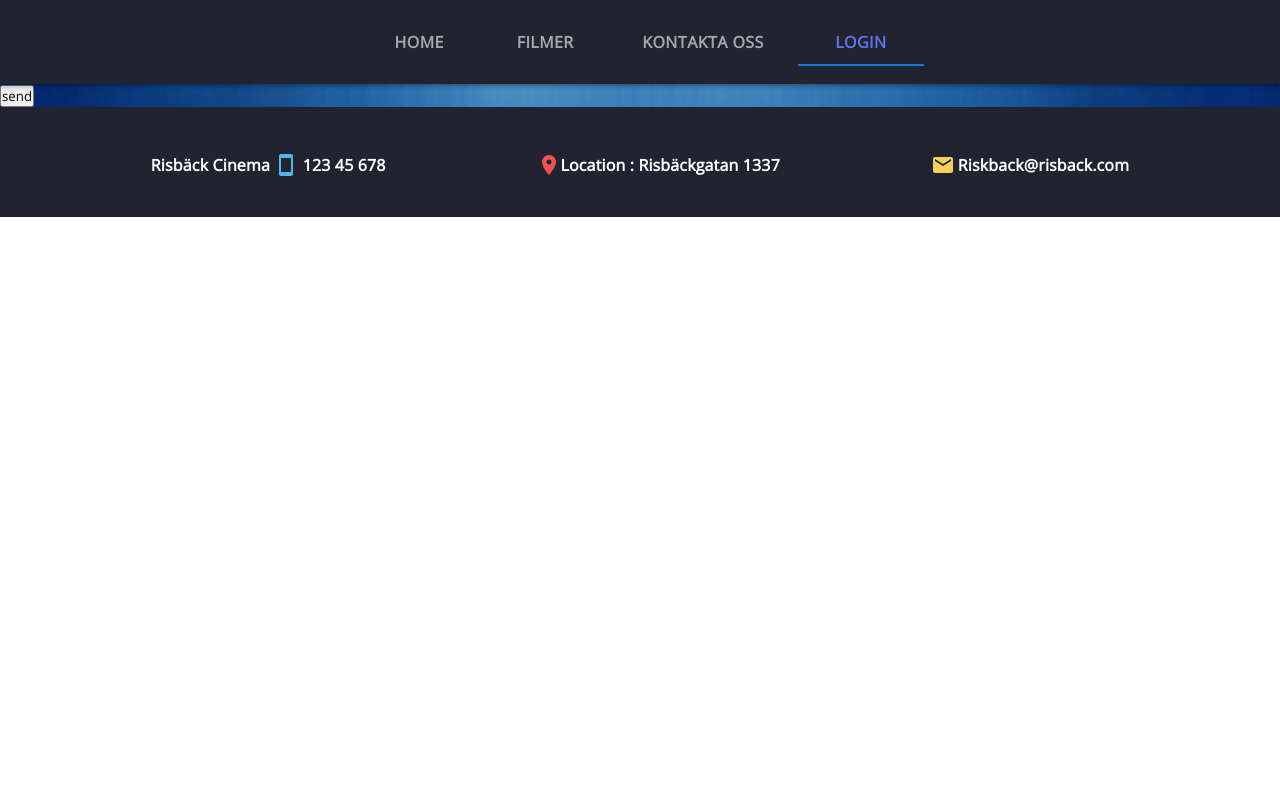
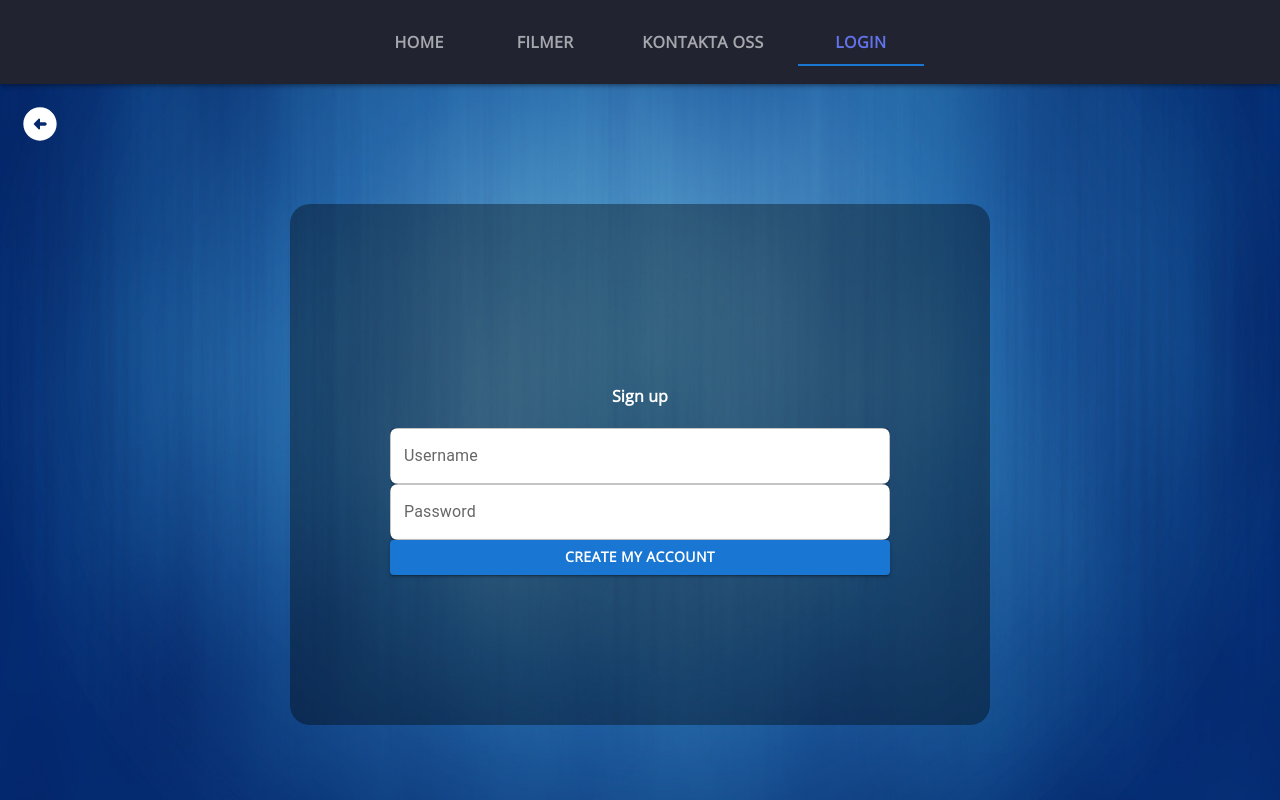
Before and after one commit to PontusVallgren/Kino-Cinema, a Next.js app: page /login in a window 1280 px wide. Both pictures are taken after a click on the element "Sign up". Shown: the top 800 px of the page. Built offline with nearby package versions, Linux system fonts and the light colour scheme.

Commit message:
styled sign up page

```diff
--- a/src/components/SignUp.tsx
+++ b/src/components/SignUp.tsx
@@ -1,7 +1,23 @@
-import React from "react";
+import { FormGroup, TextField } from "@mui/material";
+import { Box } from "@mui/system";
+import React, { useState } from "react";
+import classes from "../pages/login/index.module.css";
+import {
+  CenterHorizon,
+  CustomButton,
+  CustomText,
+  PreviousPageBtn,
+} from "./CustomMUI/CustomUI";
+import PreviousPageButton from "./PreviousPageButton";
 
-const SignUp: React.FC = () => {
-  const handleSign = async () => {
+type signUpProp = {
+  userClickedBack: (value: boolean) => void;
+};
+const SignUp: React.FC<signUpProp> = ({ userClickedBack }) => {
+  const [userName, setUserName] = useState<string>("");
+  const [userPassword, setUserPassword] = useState<string>("");
+
+  const handleSignUp = async () => {
     await fetch(`/api/account`, {
       method: "POST",
 
@@ -9,14 +25,48 @@ const SignUp: React.FC = () => {
         "Content-Type": "application/json",
       },
       body: JSON.stringify({
-        userId: "foo88",
-        userPassword: "hehi",
+        userId: userName,
+        userPassword: userPassword,
       }),
     });
   };
   return (
     <>
-      <button onClick={handleSign}>send</button>
+      <PreviousPageBtn onClick={() => userClickedBack(true)} />
+      <Box className={classes.emptySpaceOfSignUp}>
+        <Box className={classes.loginForm}>
+          <CustomText className={classes.loginTitle}>Sign up</CustomText>
+          <CenterHorizon component="form">
+            <FormGroup aria-label="position">
+              <TextField
+                id="username"
+                variant="outlined"
+                label="Username"
+                className={classes.userInput}
+                onChange={(e) => setUserName(e.target.value)}
+                color="info"
+              />
+              <TextField
+                id="userPassword"
+                label="Password"
+                variant="outlined"
+                type="password"
+                className={classes.userInput}
+                onChange={(e) => setUserPassword(e.target.value)}
+              />
+              <CustomButton
+                onClick={handleSignUp}
+                color="primary"
+                variant="contained"
+                type="submit"
+                className={classes.loginBtn}
+              >
+                Create my account
+              </CustomButton>
+            </FormGroup>
+          </CenterHorizon>
+        </Box>
+      </Box>
     </>
   );
 };
--- a/src/pages/login/index.module.css
+++ b/src/pages/login/index.module.css
@@ -24,6 +24,10 @@
     padding: 120px 0 250px 0;
 }
 
+.emptySpaceOfSignUp {
+    padding: 35px 0 250px 0;
+}
+
 .loginBtn {
     margin: 15px 5px 0 5px;
     padding: 10px;
--- a/src/pages/login/index.tsx
+++ b/src/pages/login/index.tsx
@@ -14,6 +14,7 @@ const Login: NextPage = () => {
   const [isMember, setIsNewMember] = useState<boolean>(true);
   const [userName, setUserName] = useState<string>("");
   const [userPassword, setUserPassword] = useState<string>("");
+
   const handleSubmit = async (e: FormEvent) => {
     e.preventDefault();
     await fetch("/api/login", {
@@ -26,9 +27,13 @@ const Login: NextPage = () => {
         userPassword,
       }),
     });
-    console.log(userName, userPassword, "ya");
   };
 
+  const handleBack = (value: boolean) => {
+    if (value) {
+      setIsNewMember(true);
+    }
+  };
   return (
     <div className="main">
       {isMember ? (
@@ -41,14 +46,16 @@ const Login: NextPage = () => {
               <CenterHorizon component="form">
                 <FormGroup aria-label="position">
                   <TextField
-                    id="outlined-basic"
+                    id="Username"
+                    variant="outlined"
                     label="Username"
                     className={classes.userInput}
                     onChange={(e) => setUserName(e.target.value)}
                     color="info"
                   />
                   <TextField
-                    id="outlined-basic"
+                    id="UserPassword"
+                    variant="outlined"
                     label="Password"
                     type="password"
                     className={classes.userInput}
@@ -79,7 +86,7 @@ const Login: NextPage = () => {
           </Box>
         </>
       ) : (
-        <SignUp></SignUp>
+        <SignUp userClickedBack={handleBack} />
       )}
     </div>
   );
```
